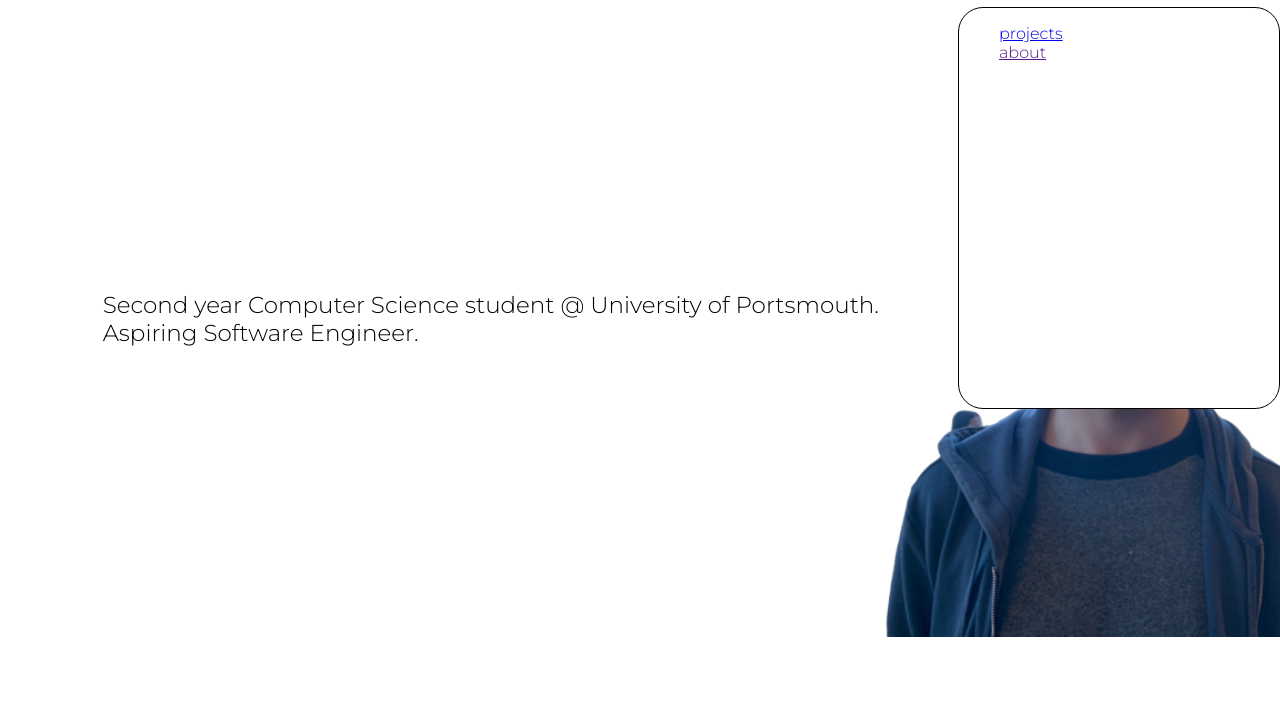
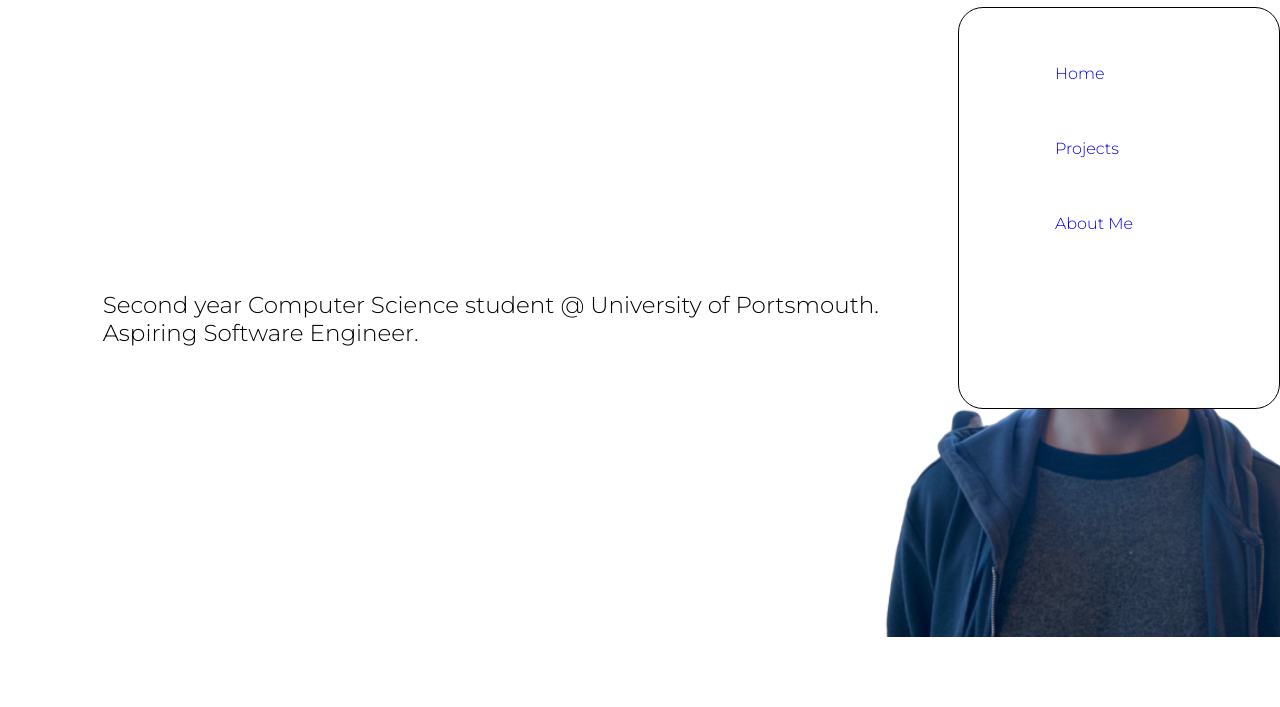
Before and after one commit to harveyjones01/Portfolio, a plain HTML site: page index.html in a window 1280 px wide. Both pictures are taken after a click on the element 1254 px from the left and 48 px from the top of the page. Shown: the part 93-800 px from the top of the page. Drawn offline with Linux system fonts and the light colour scheme.

Commit message:
pages template

```diff
--- a/index.html
+++ b/index.html
@@ -12,6 +12,7 @@
 </head>
 
 <body>
+    <!--Header content, DON'T CHANGE-->
     <div id="top-container">
         <div class="empty-space"></div>
         <div id="title">
@@ -25,7 +26,21 @@
         </div>
     </div>
 
+    <div id="navigation-bar">
+        <ul id="nav-list">
+            <li class="nav-link">
+                <a href="index.html" class="text" class="nav-option">Home</a>
+            </li>
+            <li class="nav-link">
+                <a href="projects.html" class="text" class="nav-option">Projects</a>
+            </li>
+            <li class="nav-link">
+                <a href="about.html" class="text" class="nav-option">About Me</a>
+            </li>
+        </ul>
+    </div>
 
+    <!--main content-->
 
     <div id="mid-container">
         <div id="front-text-container">
@@ -40,17 +55,7 @@
         </div>
     </div>
 
-    <div id="navigation-bar">
-        <ul id="nav-list">
-            <li>
-                <a href="projects.html" class="text" class="nav-option"> projects</a>
-            </li>
-            <li>
-                <a href="" class="text" class="nav-option">about</a>
-            </li>
-        </ul>
 
-    </div>
 
     <div id="bottom-container">
         <div class="empty-space"></div>
@@ -77,7 +82,7 @@
 
 
 
-
+    <!--js animations, dont touch-->
     <script src="script.js"></script>
 </body>
 </html>
--- a/styleSheet.css
+++ b/styleSheet.css
@@ -55,16 +55,24 @@
     top: 100px;
     right: 0px;
     z-index: 1;
-
 }
 
-.nav-option:hover{
-    color: #333;
+a, .nav-option{
+    text-decoration: none;
+}
+
+.nav-link{
+    margin: 20%;
+    overflow: hidden;
+}
+
+.nav-link:hover{
+    background-color: #d9d9d9;
 }
 
 #nav-list{
     list-style: none;
-
+    text-align: left;
 }
 
 #mid-container{
```
Also changed, not shown: about.html (+35 -1 lines), projects.html (+36 -1 lines).
